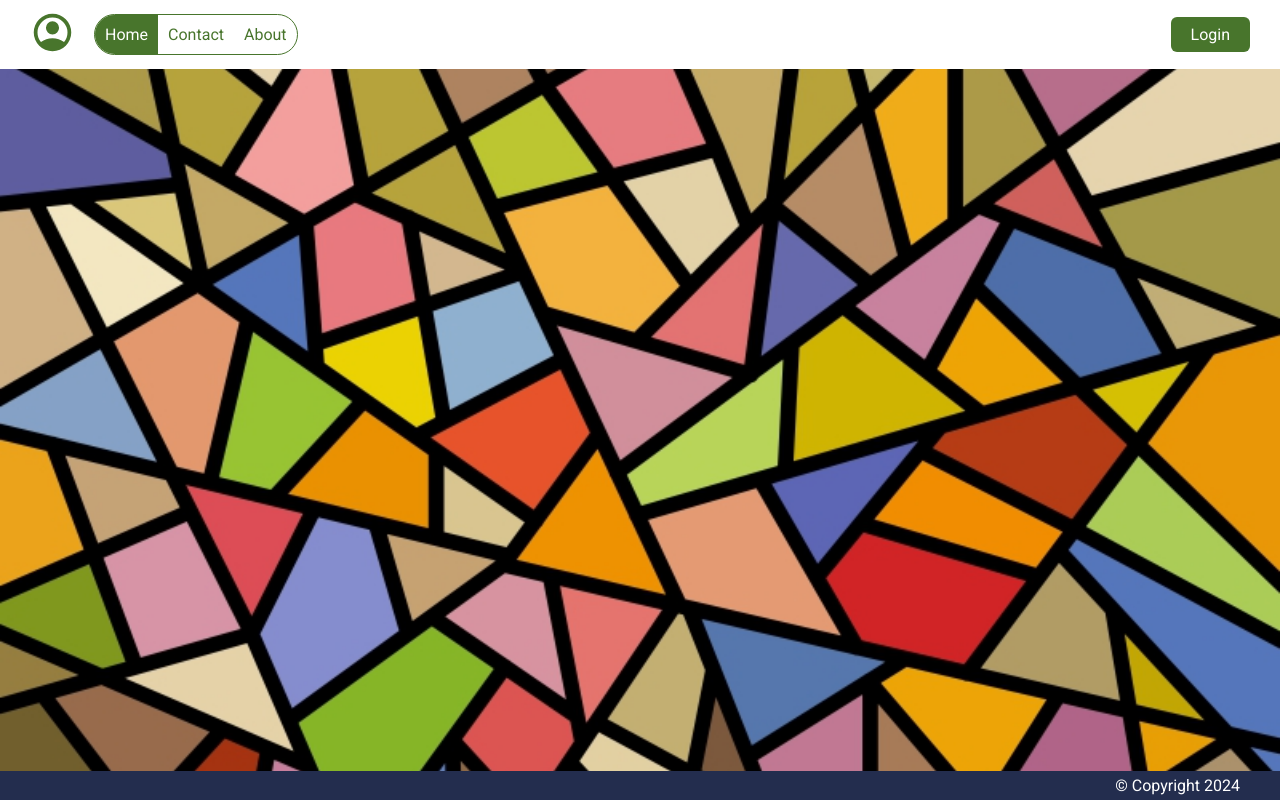
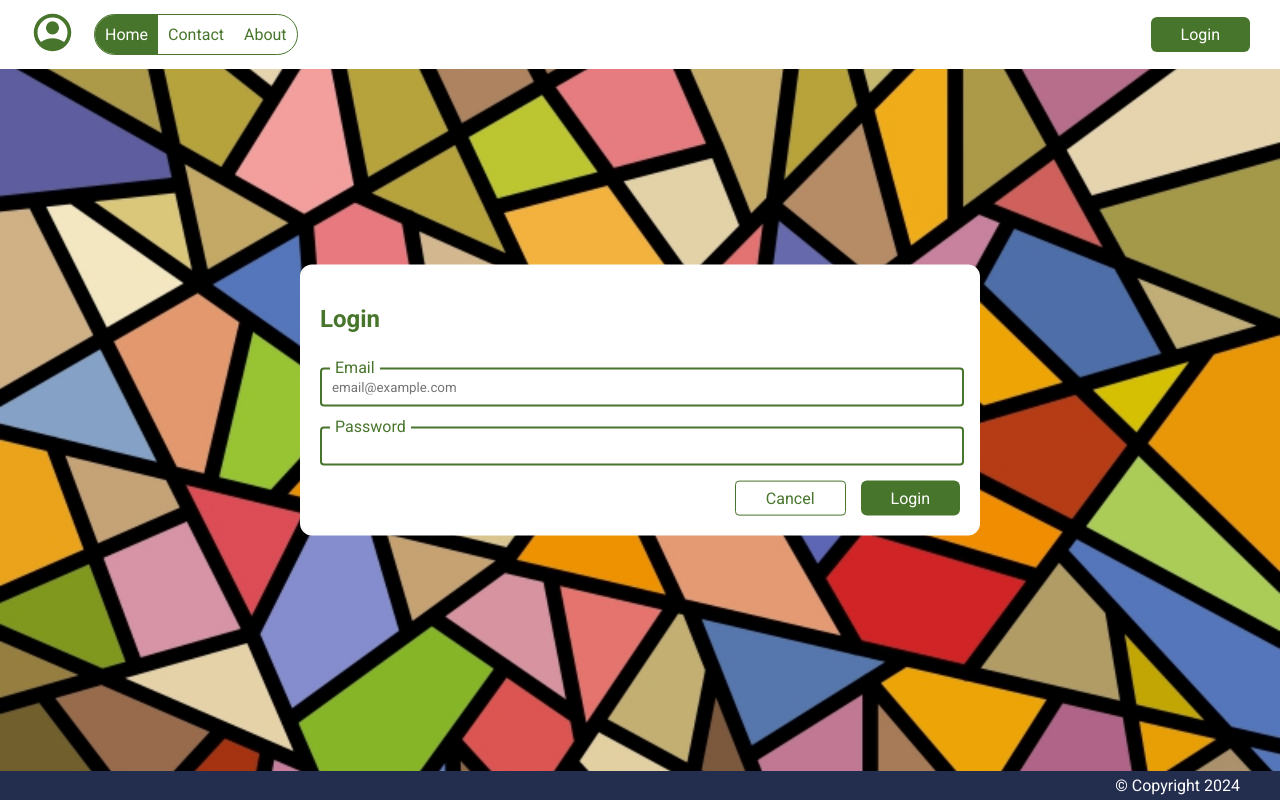
Before and after one commit to Avtex19/quantori-frontend-project, a React (Vite) app: page / in a window 1280 px wide. Built offline with nearby package versions, Linux system fonts and the light colour scheme.

Commit message:
added login form

```diff
--- a/src/App.css
+++ b/src/App.css
@@ -40,11 +40,12 @@
       color: white;
     }
   }
+}
 
-  & button {
+& .login {
   background-color: #48752c;
   color: white;
-    padding: 8px 20px;
+  padding: 8px 30px;
   border: none;
   border-radius: 6px;
   font-size: 16px;
@@ -52,23 +53,93 @@
   transition: all 300ms linear;
 }
 
-  & button:hover {
+& .login:hover {
   filter: brightness(85%);
 }
-}
-
 .navigation {
   display: flex;
   gap: 20px;
   align-items: center;
 }
 
+/* Body */
 
+.form-wrapper {
+  background-color: white;
+  width: fit-content;
 
+  position: absolute;
+  top: 50%;
+  left: 50%;
+  transform: translate(-50%, -50%);
+  width: 50%;
+  padding: 20px;
+  border-radius: 12px;
 
+}
+.login-form {
+  display: flex;
+  flex-direction: column;
+
+  width: 100%;
+  gap: 15px;
+
+  & h2 {
+    color: #48752c;
+  }
+
+  & .inputs-container {
+    display: flex;
+    flex-direction: column;
+    gap: 20px;
+    width: 100%;
+  }
+
+  & .input-label-wrapper {
+    position: relative;
+    width: 100%;
+
+    & label {
+      position: absolute;
+      background-color: white;
+      left: 10px;
+      bottom: 30px;
+      padding-left: 5px;
+      padding-right: 5px;
+      color: #48752c;
+    }
+
+    & input {
+      border: 2px solid #48752c;
+      padding: 10px;
+      width: calc(100% - 20px);
+      border-radius: 4px;
+    }
+  }
+
+  .buttons {
+    display: flex;
+    flex-direction: row;
+    gap: 15px;
+    justify-content: right;
+    & .cancel {
+      border: 1px solid #48752c;
+      color: #48752c;
+      background: transparent;
+      font-size: 16px;
+      border-radius: 4px;
+      padding-left: 30px;
+      padding-right: 30px;
+      cursor: pointer;
+      transition: all 0.3s linear;
+    }
+    & .cancel:hover {
+      background-color: #48752c2f;
+    }
+  }
+}
 
 /* Footer */
-
 
 .footer-wrapper {
   position: fixed;
--- a/src/App.jsx
+++ b/src/App.jsx
@@ -1,9 +1,12 @@
+import Header from "./components/Header.jsx";
+import Body from "./components/Body.jsx";
 import Footer from "./components/Footer.jsx";
-import Header from "./components/Header.jsx";
+
 function App() {
   return (
     <>
       <Header />
+      <Body/>
       <Footer />
     </>
   );
--- /dev/null
+++ b/src/components/Body.jsx
@@ -0,0 +1,37 @@
+import { useState } from "react";
+
+export default function Body() {
+  const [userEmail, setUserEmail] = useState("");
+  const [userPassword, setUserPassword] = useState("");
+
+  const [userToken, setUserToken] = useState("");
+
+  const handleSubmit = (e) => {
+    e.preventDefault();
+  };
+
+  return (
+    <div className="form-wrapper">
+      <form className="login-form">
+        <h2>Login</h2>
+
+        <div className="inputs-container">
+          <div className="input-label-wrapper">
+            <label>Email</label>
+            <input type="email" placeholder="email@example.com" required />
+          </div>
+
+          <div className="input-label-wrapper">
+            <label>Password</label>
+            <input type="password" required />
+          </div>
+        </div>
+
+        <div className="buttons">
+          <button className="cancel">Cancel</button>
+          <button className="login">Login</button>
+        </div>
+      </form>
+    </div>
+  );
+}
--- a/src/components/Footer.jsx
+++ b/src/components/Footer.jsx
@@ -1,4 +1,3 @@
-
 export default function Footer() {
   return (
     <div className='footer-wrapper'>
--- a/src/components/Header.jsx
+++ b/src/components/Header.jsx
@@ -49,7 +49,7 @@ export default function Header() {
       </div>
 
       <div>
-        <button>Login</button>
+        <button className="login">Login</button>
       </div>
     </div>
   );
```
Lines whose indentation alone changed are shown as unchanged.
